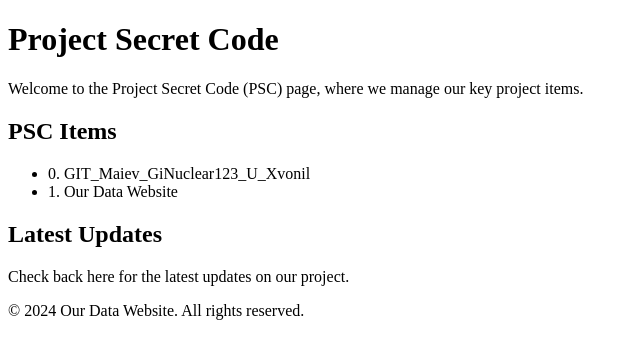
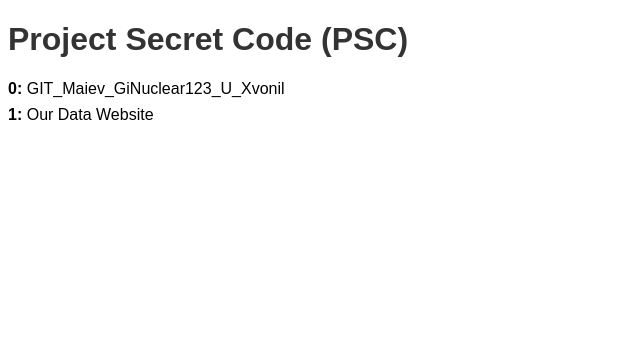
Before and after one commit to Xvonil/PSC, a plain HTML site: page Index.html in a window 1280 px wide. Shown: the whole page, without its empty margins (0-640 px from the left). Drawn offline with Linux system fonts and the light colour scheme.

Commit message:
Update Index.html

```diff
--- a/Index.html
+++ b/Index.html
@@ -3,31 +3,28 @@
 <head>
     <meta charset="UTF-8">
     <meta name="viewport" content="width=device-width, initial-scale=1.0">
-    <title>Project Secret Code (PSC)</title>
+    <title>Project Secret Code</title>
+    <style>
+        body {
+            font-family: Arial, sans-serif;
+        }
+        h1 {
+            color: #333;
+        }
+        ul {
+            list-style-type: none;
+            padding: 0;
+        }
+        li {
+            margin: 8px 0;
+        }
+    </style>
 </head>
 <body>
-    <header>
-        <h1>Project Secret Code</h1>
-        <p>Welcome to the Project Secret Code (PSC) page, where we manage our key project items.</p>
-    </header>
-
-    <main>
-        <section id="psc-list">
-            <h2>PSC Items</h2>
-            <ul>
-                <li>0. GIT_Maiev_GiNuclear123_U_Xvonil</li>
-                <li>1. Our Data Website</li>
-            </ul>
-        </section>
-
-        <section id="updates">
-            <h2>Latest Updates</h2>
-            <p>Check back here for the latest updates on our project.</p>
-        </section>
-    </main>
-
-    <footer>
-        <p>&copy; 2024 Our Data Website. All rights reserved.</p>
-    </footer>
+    <h1>Project Secret Code (PSC)</h1>
+    <ul>
+        <li><strong>0:</strong> GIT_Maiev_GiNuclear123_U_Xvonil</li>
+        <li><strong>1:</strong> Our Data Website</li>
+    </ul>
 </body>
 </html>
```
